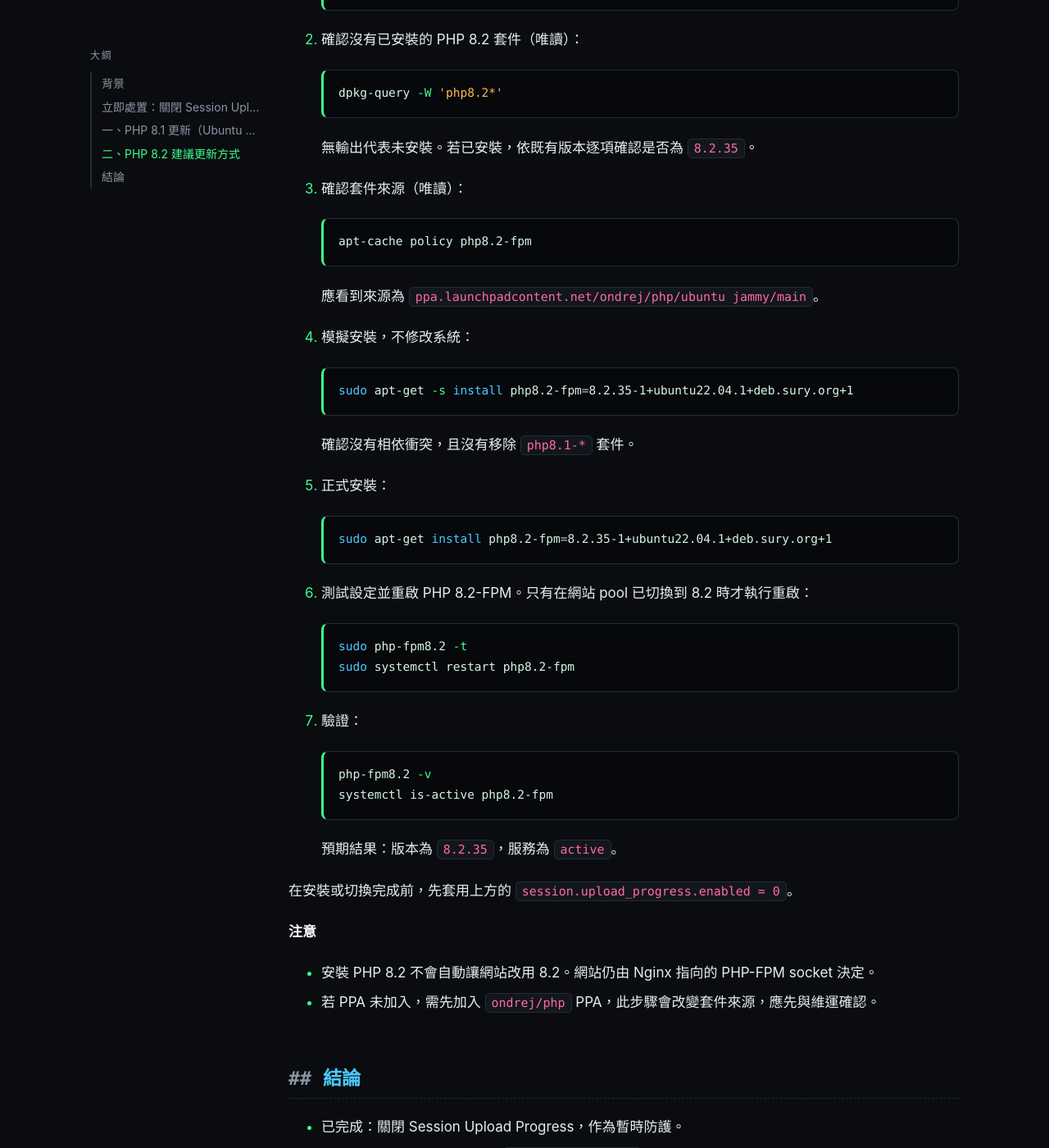
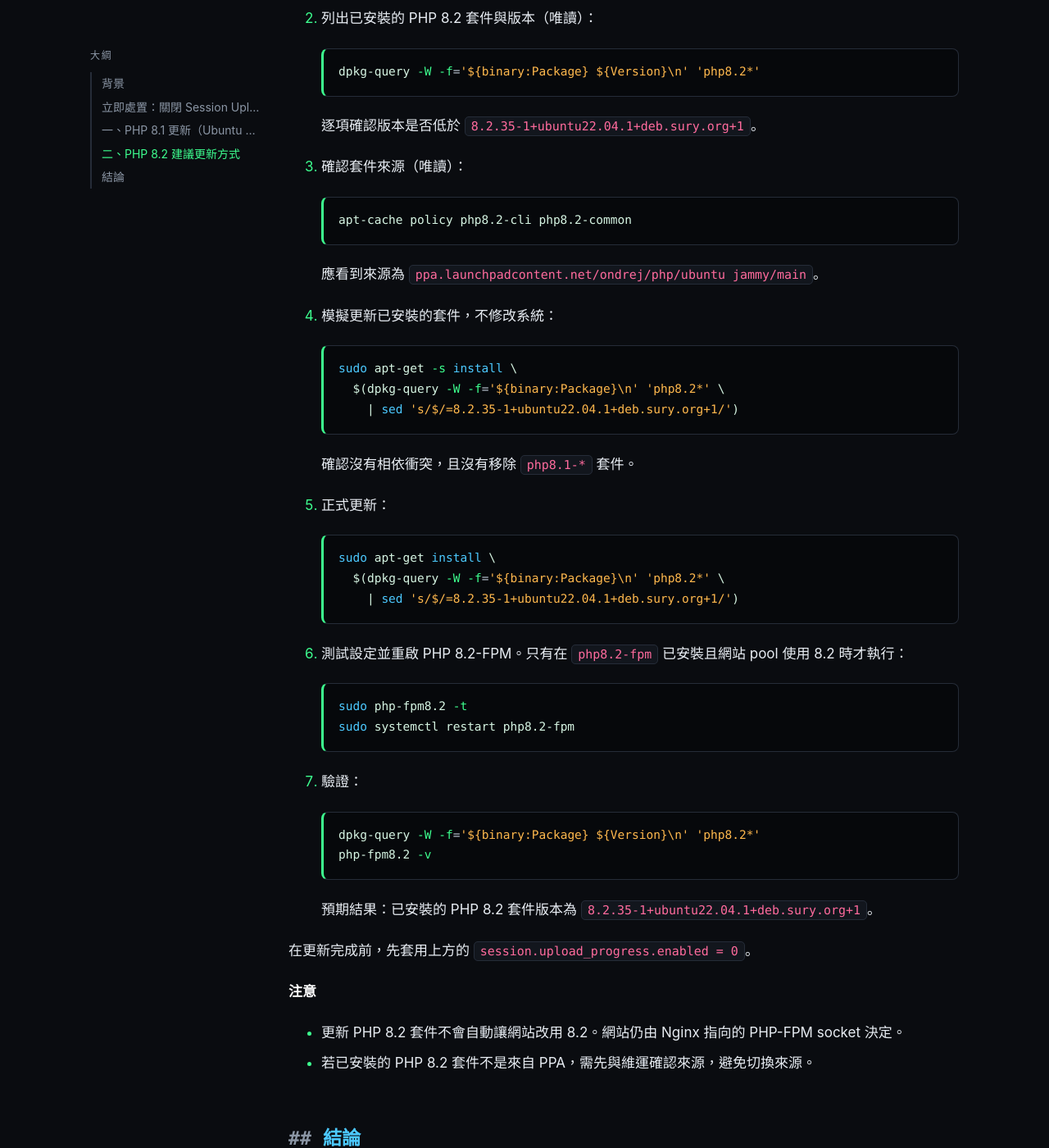
Before and after one commit to shanchiehchiu/ops-notes, a Jekyll site: the page built from php2shell-patch.md, in a window 1280 px wide and 1400 px high, scrolled down 3275 px. Shown: the whole window at 82% size. Built offline with Jekyll 4.4.1, drawn with Linux system fonts in a browser that asks for light colours; some of the changed text lies outside the part shown.

Commit message:
docs(linode): PHP 8.2 段落改為更新已安裝套件並保留 fpm 未安裝現況
Co-Authored-By: Claude Haiku 5.5 <noreply@anthropic.com>

````diff
--- a/php2shell-patch.md
+++ b/php2shell-patch.md
@@ -95,8 +95,9 @@ PHP 8.2 的官方修補版本為 `8.2.35`。USN-8948-1 未列出 php8.2，因此
 
 **本主機現況**
 
-- 主機的 `php8.2-fpm` 未安裝（`Installed: (none)`）。目前運作的是 PHP 8.1，本節不影響現有服務。
-- 若之後要使用 PHP 8.2，`Candidate` 為 Ondřej PPA 的 `8.2.35-1+ubuntu22.04.1+deb.sury.org+1`，需安裝，不是更新。
+- `php8.2-fpm` 在本主機未安裝（`Installed: (none)`）。
+- 本主機其他 PHP 8.2 套件已安裝。
+- 候選版本為 Ondřej PPA 的 `8.2.35-1+ubuntu22.04.1+deb.sury.org+1`。
 
 **步驟**
 
@@ -106,37 +107,41 @@ PHP 8.2 的官方修補版本為 `8.2.35`。USN-8948-1 未列出 php8.2，因此
    lsb_release -a
    ```
 
-2. 確認沒有已安裝的 PHP 8.2 套件（唯讀）：
+2. 列出已安裝的 PHP 8.2 套件與版本（唯讀）：
 
    ```bash
-   dpkg-query -W 'php8.2*'
+   dpkg-query -W -f='${binary:Package} ${Version}\n' 'php8.2*'
    ```
 
-   無輸出代表未安裝。若已安裝，依既有版本逐項確認是否為 `8.2.35`。
+   逐項確認版本是否低於 `8.2.35-1+ubuntu22.04.1+deb.sury.org+1`。
 
 3. 確認套件來源（唯讀）：
 
    ```bash
-   apt-cache policy php8.2-fpm
+   apt-cache policy php8.2-cli php8.2-common
    ```
 
    應看到來源為 `ppa.launchpadcontent.net/ondrej/php/ubuntu jammy/main`。
 
-4. 模擬安裝，不修改系統：
+4. 模擬更新已安裝的套件，不修改系統：
 
    ```bash
-   sudo apt-get -s install php8.2-fpm=8.2.35-1+ubuntu22.04.1+deb.sury.org+1
+   sudo apt-get -s install \
+     $(dpkg-query -W -f='${binary:Package}\n' 'php8.2*' \
+       | sed 's/$/=8.2.35-1+ubuntu22.04.1+deb.sury.org+1/')
    ```
 
    確認沒有相依衝突，且沒有移除 `php8.1-*` 套件。
 
-5. 正式安裝：
+5. 正式更新：
 
    ```bash
-   sudo apt-get install php8.2-fpm=8.2.35-1+ubuntu22.04.1+deb.sury.org+1
+   sudo apt-get install \
+     $(dpkg-query -W -f='${binary:Package}\n' 'php8.2*' \
+       | sed 's/$/=8.2.35-1+ubuntu22.04.1+deb.sury.org+1/')
    ```
 
-6. 測試設定並重啟 PHP 8.2-FPM。只有在網站 pool 已切換到 8.2 時才執行重啟：
+6. 測試設定並重啟 PHP 8.2-FPM。只有在 `php8.2-fpm` 已安裝且網站 pool 使用 8.2 時才執行：
 
    ```bash
    sudo php-fpm8.2 -t
@@ -146,18 +151,18 @@ PHP 8.2 的官方修補版本為 `8.2.35`。USN-8948-1 未列出 php8.2，因此
 7. 驗證：
 
    ```bash
+   dpkg-query -W -f='${binary:Package} ${Version}\n' 'php8.2*'
    php-fpm8.2 -v
-   systemctl is-active php8.2-fpm
    ```
 
-   預期結果：版本為 `8.2.35`，服務為 `active`。
+   預期結果：已安裝的 PHP 8.2 套件版本為 `8.2.35-1+ubuntu22.04.1+deb.sury.org+1`。
 
-在安裝或切換完成前，先套用上方的 `session.upload_progress.enabled = 0`。
+在更新完成前，先套用上方的 `session.upload_progress.enabled = 0`。
 
 **注意**
 
-- 安裝 PHP 8.2 不會自動讓網站改用 8.2。網站仍由 Nginx 指向的 PHP-FPM socket 決定。
-- 若 PPA 未加入，需先加入 `ondrej/php` PPA，此步驟會改變套件來源，應先與維運確認。
+- 更新 PHP 8.2 套件不會自動讓網站改用 8.2。網站仍由 Nginx 指向的 PHP-FPM socket 決定。
+- 若已安裝的 PHP 8.2 套件不是來自 PPA，需先與維運確認來源，避免切換來源。
 
 ## 結論
 
````
